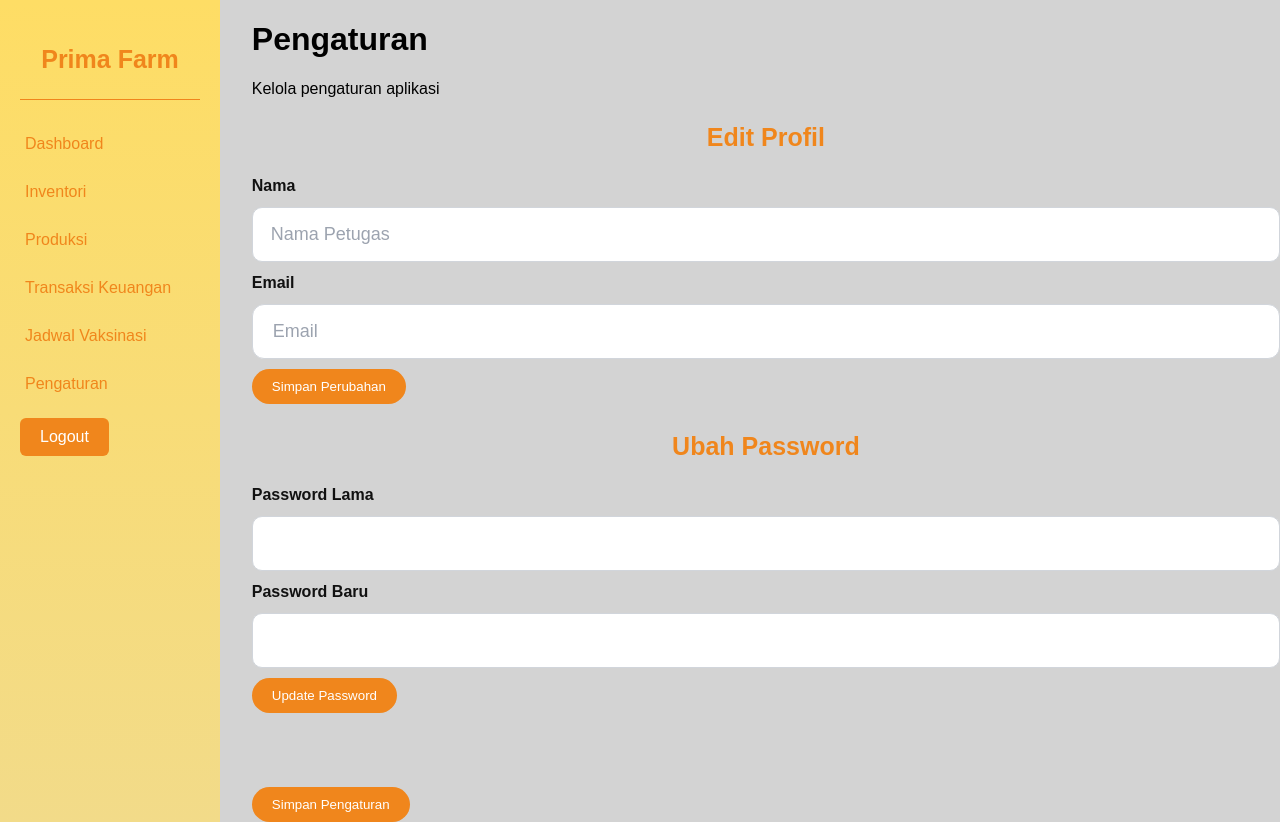
After one commit to julihaw9/proyek1-rancangan-web-ayam-petelur, a PHP site: page /pengaturan.html in a window 1280 px wide. The commit adds this page. Run offline with PHP 8.4, Linux system fonts and the light colour scheme.

Commit message:
membuat menu pengaturan

```diff
--- a/dashboard.html
+++ b/dashboard.html
@@ -22,6 +22,7 @@
                 <li><a href="menu_produksi.html">Produksi</a></li>
                 <li><a href="menu_transaksikeuangan.html">Transaksi Keuangan</a></li>
                 <li><a href="menu_jadwalvaksinasi.html">Jadwal Vaksinasi</a></li>
+                <li><a href="pengaturan.html">Pengaturan</a></li>
             </ul>
         </nav>
 
--- a/menu.css
+++ b/menu.css
@@ -166,6 +166,7 @@ thead{
     border-radius:20px;
     cursor:pointer;
     margin-right: 20px;
+    margin-top: 10px;
 }
 
 .btn-tambah:hover{
@@ -288,3 +289,68 @@ thead{
     border-radius:6px;
     font-size:12px;
 }
+/* menu pengaturan */
+.form-group {
+    margin-bottom: 28px;
+}
+
+label {
+    display: block;
+    font-size: 16px;
+    font-weight: 600;
+    color: #111111;
+    margin-bottom: 12px;
+    margin-top: 12px;
+}
+
+input {
+    width: 100%;
+    padding: 16px 20px;
+    font-size: 18px;
+    font-weight: 500;
+    border: 1.5px solid #D1D5DB;
+    border-radius: 12px;
+    color: #111111;
+    outline: none;
+    transition: all 0.2s ease;
+    background-color: #fff;
+}
+
+.input-wrapper {
+    position: relative;
+    display: flex;
+    align-items: center;
+}
+
+input[type="text"],
+input[type="password"] {
+    width: 100%;
+    padding: 16px 18px;
+    font-size: 18px;
+    font-weight: 500;
+    border: 1.5px solid #D1D5DB;
+    border-radius: 10px;
+    color: #111111;
+    outline: none;
+    transition: all 0.2s;
+}
+
+input[type="text"]:focus,
+input[type="password"]:focus {
+    border-color: #EF892A;
+    box-shadow: 0 0 0 4px rgba(239, 137, 42, 0.1);
+}
+
+input::placeholder {
+    color: #9CA3AF;
+    font-weight: 400;
+}
+
+input:focus {
+    border-color: #EF892A;
+    box-shadow: 0 0 0 4px rgba(239, 137, 42, 0.1);
+    background-color: #fffdfa;
+}
+simpan-button {
+    border: none;
+}
--- a/menu_inventori.html
+++ b/menu_inventori.html
@@ -22,6 +22,7 @@
                 <li><a href="menu_produksi.html">Produksi</a></li>
                 <li><a href="menu_transaksikeuangan.html">Transaksi Keuangan</a></li>
                 <li><a href="menu_jadwalvaksinasi.html">Jadwal Vaksinasi</a></li>
+                <li><a href="pengaturan.html">Pengaturan</a></li>
             </ul>
         </nav>
 
--- a/menu_jadwalvaksinasi.html
+++ b/menu_jadwalvaksinasi.html
@@ -22,6 +22,7 @@
                 <li><a href="menu_produksi.html">Produksi</a></li>
                 <li><a href="menu_transaksikeuangan.html">Transaksi Keuangan</a></li>
                 <li><a href="menu_jadwalvaksinasi.html">Jadwal Vaksinasi</a></li>
+                <li><a href="pengaturan.html">Pengaturan</a></li>
             </ul>
         </nav>
 
--- a/menu_produksi.html
+++ b/menu_produksi.html
@@ -22,6 +22,7 @@
                 <li><a href="menu_produksi.html">Produksi</a></li>
                 <li><a href="menu_transaksikeuangan.html">Transaksi Keuangan</a></li>
                 <li><a href="menu_jadwalvaksinasi.html">Jadwal Vaksinasi</a></li>
+                <li><a href="pengaturan.html">Pengaturan</a></li>
             </ul>
         </nav>
 
--- a/menu_transaksikeuangan.html
+++ b/menu_transaksikeuangan.html
@@ -22,6 +22,7 @@
                 <li><a href="menu_produksi.html">Produksi</a></li>
                 <li><a href="menu_transaksikeuangan.html">Transaksi Keuangan</a></li>
                 <li><a href="menu_jadwalvaksinasi.html">Jadwal Vaksinasi</a></li>
+                <li><a href="pengaturan.html">Pengaturan</a></li>
             </ul>
         </nav>
 
--- /dev/null
+++ b/pengaturan.html
@@ -0,0 +1,80 @@
+<!doctype html>
+<html lang="id">
+  <head>
+    <meta charset="UTF-8" />
+    <meta name="viewport" content="width=device-width, initial-scale=1.0" />
+    <title>Dashboard</title>
+    <link rel="stylesheet" href="menu.css" />
+  </head>
+
+  <body>
+    <div class="container">
+      <aside>
+        <h3>Prima Farm</h3>
+        <hr />
+
+        <nav>
+          <ul>
+            <li><a href="dashboard.html" class="active">Dashboard</a></li>
+            <li><a href="menu_inventori.html">Inventori</a></li>
+            <li><a href="menu_produksi.html">Produksi</a></li>
+            <li>
+              <a href="menu_transaksikeuangan.html">Transaksi Keuangan</a>
+            </li>
+            <li><a href="menu_jadwalvaksinasi.html">Jadwal Vaksinasi</a></li>
+            <li><a href="pengaturan.html">Pengaturan</a></li>
+          </ul>
+        </nav>
+
+        <a href="index.html" class="logout-button">Logout</a>
+      </aside>
+
+      <main>
+        <h1>Pengaturan</h1>
+        <p>Kelola pengaturan aplikasi</p>
+        <div class="form-group">
+          <h3>Edit Profil</h3>
+          <form>
+            <label>Nama</label>
+            <div class="input-wrapper">
+                <input type="text" placeholder="Nama Petugas" />
+            </div>
+
+            <label>Email</label>
+            <div class="input-wrapper">
+                <input type="email" placeholder="Email" />
+            </div>
+
+            <button class="btn-tambah">Simpan Perubahan</button>
+          </form>
+        </div>
+
+        <div class="form-group">
+          <h3>Ubah Password</h3>
+          <form>
+            <label>Password Lama</label>
+            <div class ="input-wrapper">
+                <input type="password" />
+            </div>
+
+
+            <label>Password Baru</label>
+            <div class="input-wrapper">
+                <input type="password" />
+            </div>
+
+            <div class="simpan-button">
+                <button class="btn-tambah">Update Password</button>
+            </div>
+
+          </form>
+        </div>
+
+            <br /><br />
+            <button class="btn-tambah">Simpan Pengaturan</button>
+          </form>
+        </div>
+      </main>
+    </div>
+  </body>
+</html>
```
